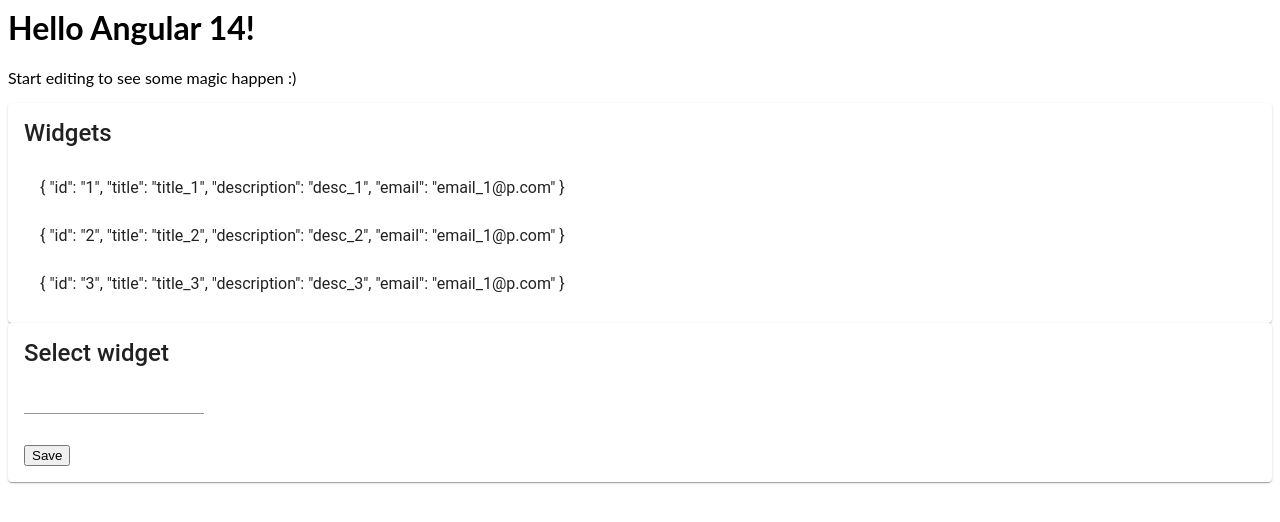
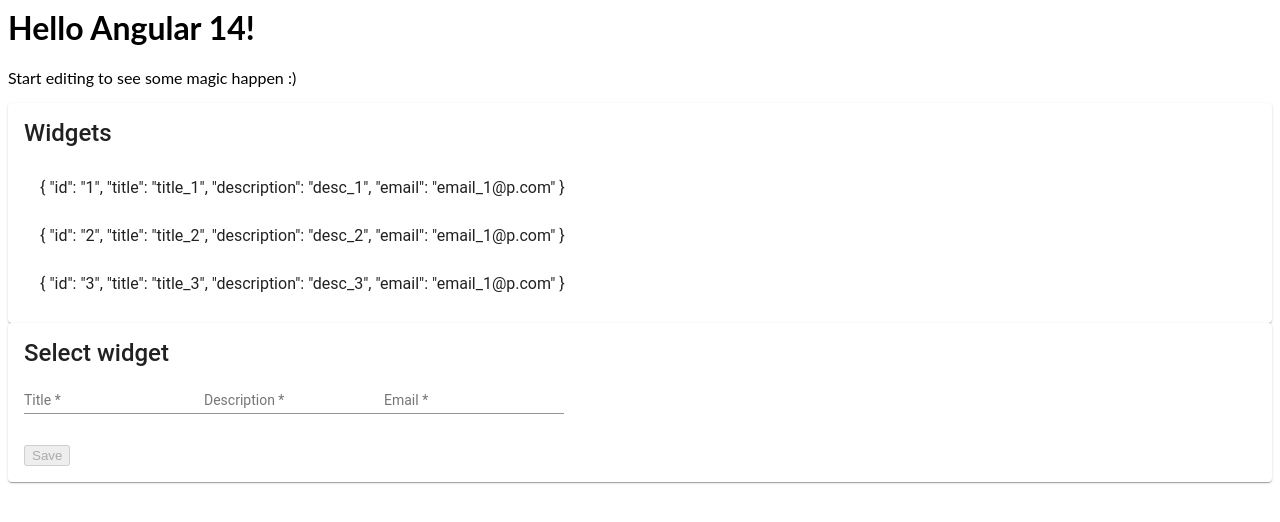
Before and after one commit to snehalp29/angular-ivy-Del1, an Angular app: page / in a window 1280 px wide. Shown: the top 522 px of the page. Built offline with nearby package versions, Linux system fonts and the light colour scheme.

Commit message:
1 file modified

```diff
--- a/src/app/widgets/widget-details/widget-details.component.html
+++ b/src/app/widgets/widget-details/widget-details.component.html
@@ -8,14 +8,41 @@
     >
   </mat-card-title>
   <mat-card-content>
-    {{ currentWidget?.title }}
+      <form #wForm="ngForm">
+      <mat-form-field class="full-width">
+        <input
+          matInput
+          [(ngModel)]="currentWidget.title"
+          placeholder="Title"
+          type="text"
+          required
+          name="title"
+        />
+      </mat-form-field>
 
-    <form #wForm="ngForm">
+      <mat-form-field class="full-width">
+        <input
+          matInput
+          name="description"
+          [(ngModel)]="currentWidget.description"
+          placeholder="Description"
+          required
+        />
+      </mat-form-field>
+
       <mat-form-field>
-        <input matInput [(ngModel)]="currentWidget.title" name="title" />
+        <input
+          matInput
+          [(ngModel)]="currentWidget.email"
+          placeholder="Email"
+          type="email"
+          required
+          name="title"
+        />
       </mat-form-field>
     </form>
 
-    <button mat-button color="primary">Save</button>
+    <button mat-button color="primary" [disabled]="wForm.invalid">Save</button>
   </mat-card-content>
 </mat-card>
+<!-- {{ wForm | json }} -->
```
